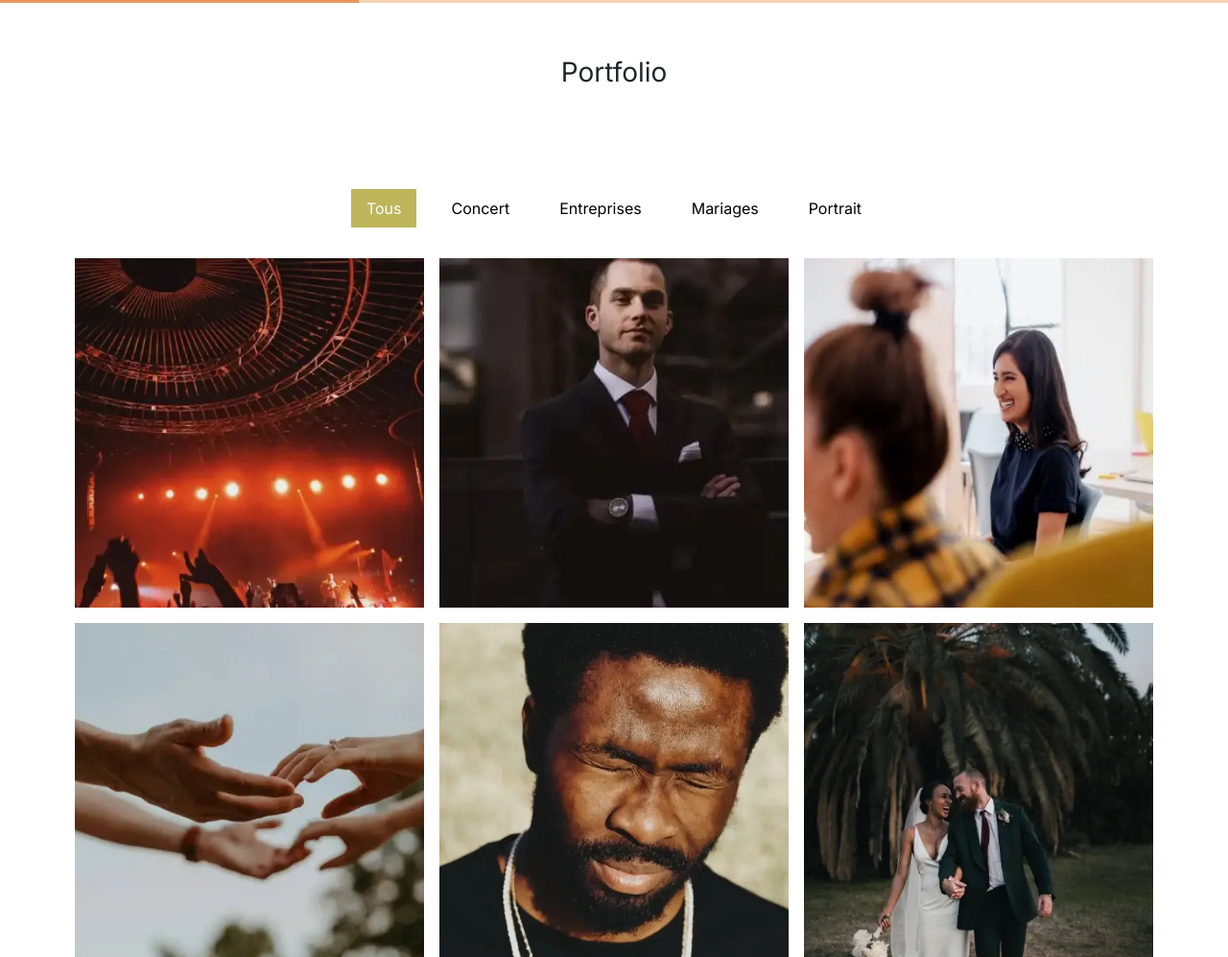
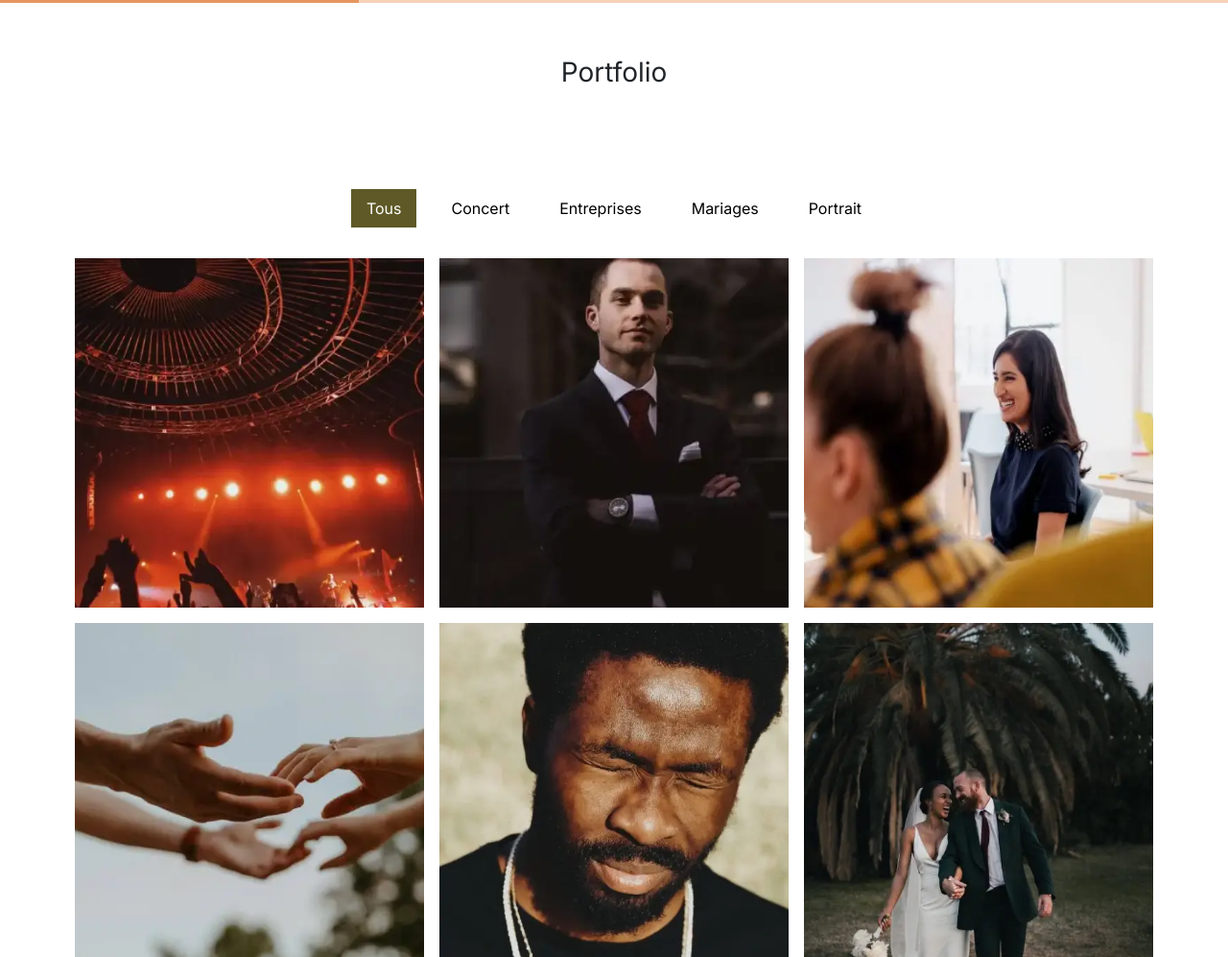
Before and after one commit to IBoutajar/P8-Nina, a plain HTML site: page index.html in a window 1280 px wide. Shown: the part 1262-2259 px from the top of the page at 96% size. Drawn offline with nearby package versions, Linux system fonts and the light colour scheme.

Commit message:
Contraste couleur

```diff
--- a/assets/style.css
+++ b/assets/style.css
@@ -114,7 +114,7 @@ body {
 }
 .nav-pills .nav-link.active, .nav-pills .show > .nav-link {
 	color: #fff;
-	background-color: #BEB45A;
+	background-color:#5E5926;
 	border-radius:0 ;
 }
 .nav-pills .nav-link {
```
